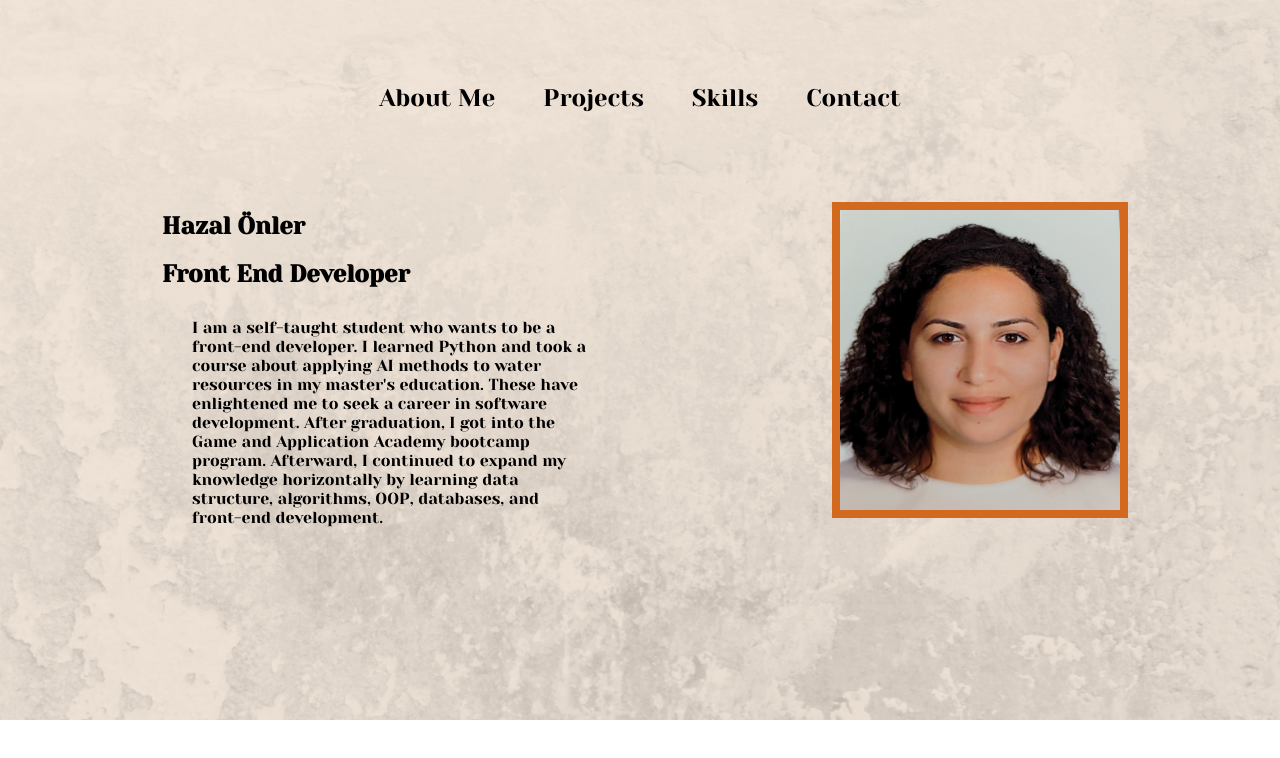
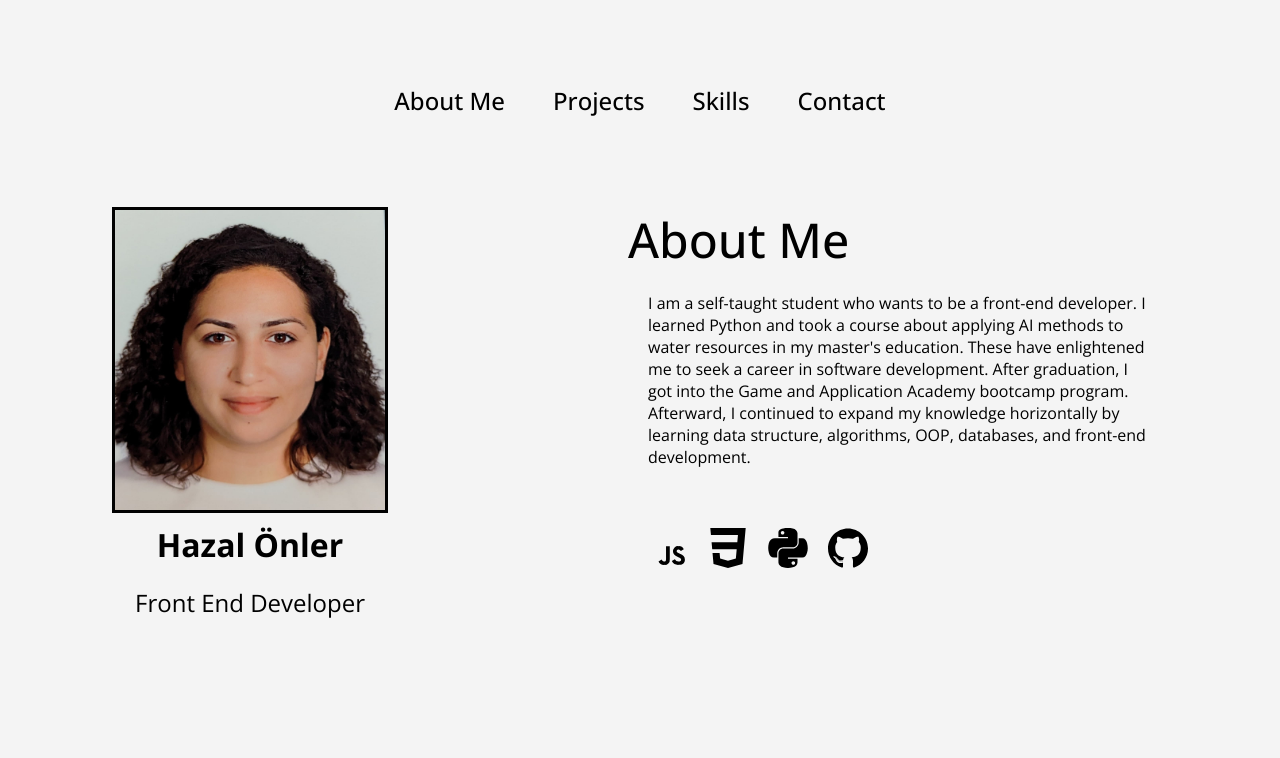
Before and after one commit to hazalonler/personal_portfolio, a plain HTML site: page src/index.html in a window 1280 px wide. Drawn offline with nearby package versions, Linux system fonts and the light colour scheme.

Commit message:
Changed the position of photo with the position of about me and skill set has beenstarted to add

```diff
--- a/src/index.html
+++ b/src/index.html
@@ -3,9 +3,10 @@
   <head>
     <title>Personal Portfolio Website</title>
     <link href="style.css" rel="stylesheet">
-    <link href="https://fonts.googleapis.com/css2?family=Yeseva+One&display=swap" rel="stylesheet">
+    <link href="https://fonts.googleapis.com/css2?family=Open+Sans:wght@300;400;500;600;700&display=swap" rel="stylesheet">
   </head>
   <body>
+    <!-- Header -->
     <header>
         <nav>
             <div class="nav-el">About Me</div>
@@ -14,16 +15,24 @@
             <div class="nav-el">Contact</div>
         </nav>
     </header>
+    <!-- Main Page -->
     <section id="main-section">
         <div class="personal">
-            <div class="info">
+            <div class="personal-info">
+                <img src="../profile-pic.jpeg" alt="profile-picture">
                 <h1>Hazal Önler</h1>
                 <h2>Front End Developer</h2>
+            </div>
+            <div class="about-me">
+                <h3>About Me</h3>
                 <p>I am a self-taught student who wants to be a front-end developer. I learned Python and took a course about applying AI methods to water resources in my master's education. These have enlightened me to seek a career in software development. After graduation, I got into the Game and Application Academy bootcamp program.
                 Afterward, I continued to expand my knowledge horizontally by learning data structure, algorithms, OOP, databases, and front-end development. </p>
-            </div>
-            <div class="profile-pic">
-                <img src="../profile-pic.jpeg" alt="profile-picture">
+                <div class="skill-set">
+                    <img src="../js.svg" alt="js"/>
+                    <img src="../css3.svg" alt="css"/>
+                    <img src="../python.svg" alt="python"/>
+                    <img src="../github.svg" alt="github"/>
+                </div>
             </div>
         </div>
         <div class="projects">
--- a/src/style.css
+++ b/src/style.css
@@ -1,13 +1,14 @@
 * {
-    font-family: 'Yeseva One', serif;
+    font-family: 'Open Sans', sans-serif;
     margin: 0;
     padding: 0;
 }
+/*
+
+*/
 
 body {
-    background-image: url('../background.png');
-    background-repeat: no-repeat;
-    background-size: cover;
+    background-color: #f4f4f4;
     margin: 50px 200px;
 }
 
@@ -35,25 +36,56 @@ nav {
     justify-content: center;
 }
 
-.info, .profile-pic {
+.personal-info {
+    display: flex;
+    flex-direction: column;
+}
+
+.about-me, .personal-info {
     padding: 1.5rem;
     margin: 0 6rem;
 }
 
 h1, h2 {
     padding: 10px;
+    text-align: center;
 }
 
+h1 {
+    font-weight: 700;
+    font-size: 2rem
+}
+
+h2 {
+    font-weight: 300;
+    font-size: 1.5rem;
+}
+
+h3{
+    font-weight: 500;
+    font-size: 3rem;
+}
 
 p {
-    width: 400px;
-    position: relative;
-    left: 20px;
+    width: 500px;
     padding: 20px;
+    font-weight: 300;
 }
 
-.profile-pic img {
-    width: 280px;
+.personal-info img {
+    width: 270px;
     height: 300px;
-    border: solid 0.5rem chocolate;
+    border: solid 0.2rem black;
 }
+
+.skill-set {
+    display: flex;
+    flex-direction: row;
+    max-width: 500px;
+}
+
+.skill-set img {
+    width: 40px;
+    padding-left: 20px;
+    margin-top: 40px;
+}
```
